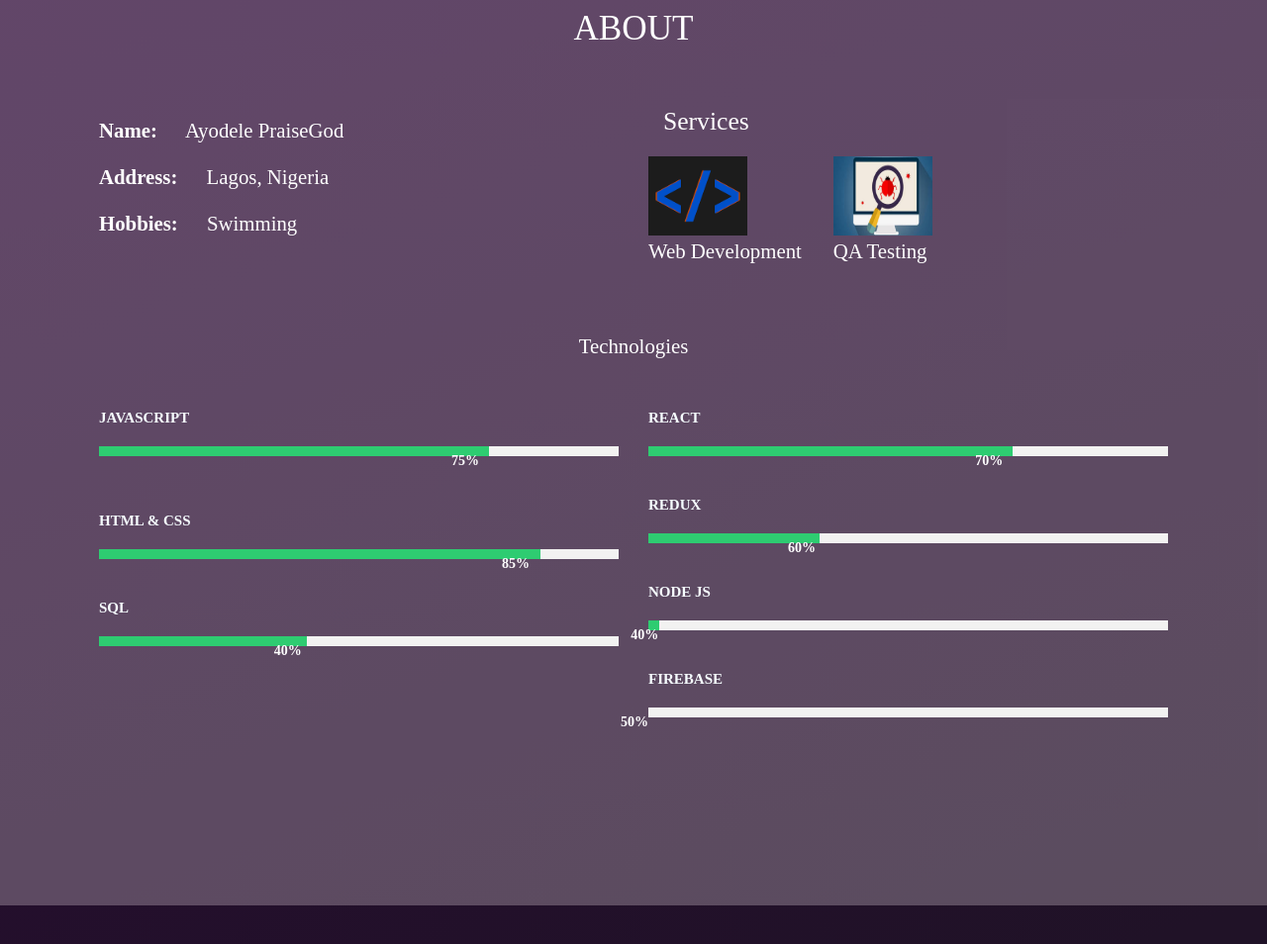
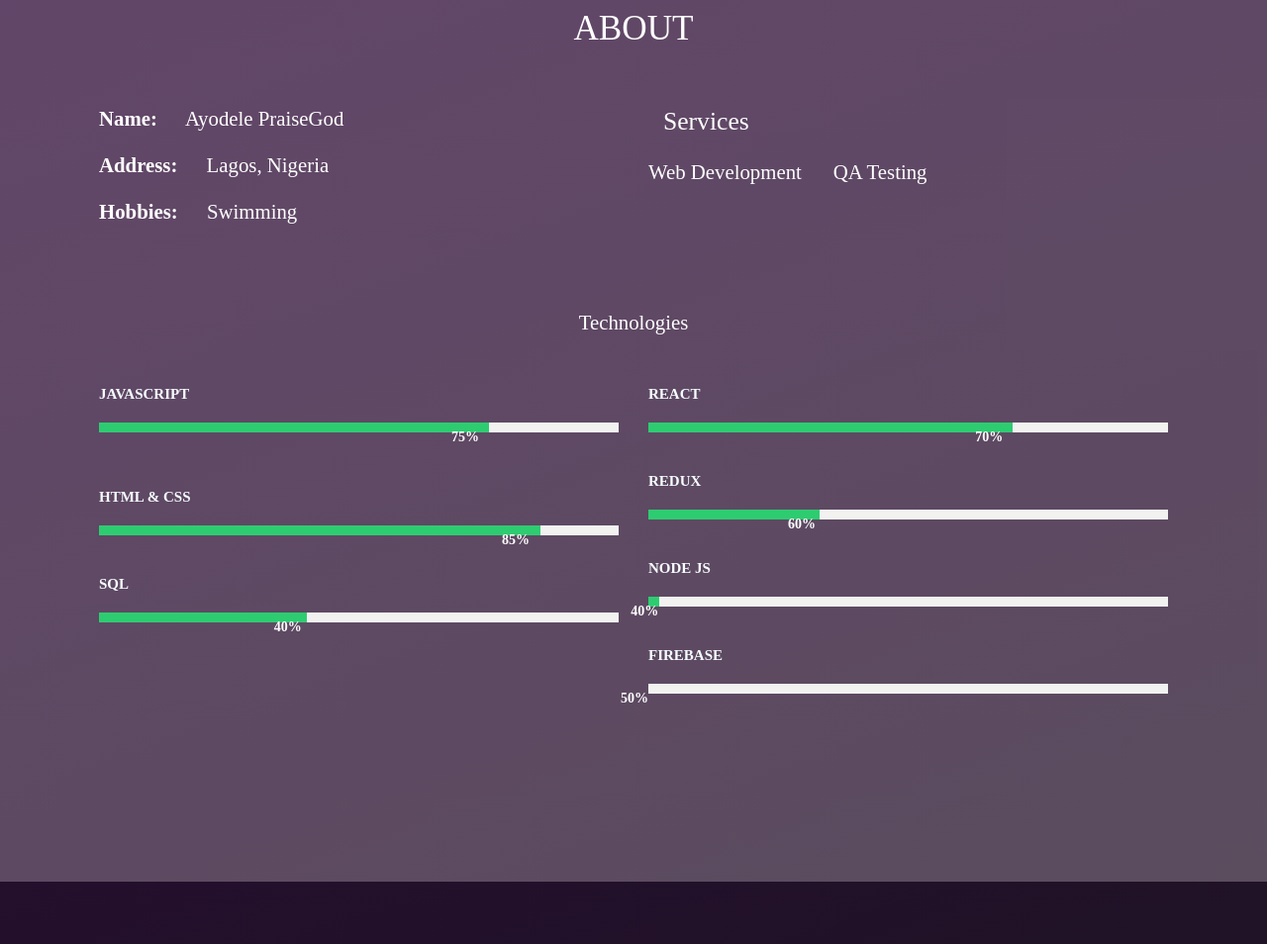
Before and after one commit to praizerema/praizerema.aboutme.github.io, a plain HTML site: page index.html in a window 1280 px wide. Shown: the part 917-1871 px from the top of the page at 99% size. Drawn offline with nearby package versions, Linux system fonts and the light colour scheme; animation ran at ten frames a second; a web font is replaced by a local one.

Commit message:
removed some images

```diff
--- a/index.html
+++ b/index.html
@@ -260,11 +260,15 @@
                         <div class="font-25 mb-3 col-12">Services</div>
 
                             <div> <div class="pr-3">
-                                <div><img src="/img/codeblue.png" alt="" class="" width="100" height="80"></div><div>Web Development</div> </div>
+                                <div>
+                                    <!-- <img src="/img/codeblue.png" alt="" class="" width="100" height="80"> -->
+                                </div><div>Web Development</div> </div>
 
                             </div>
                             <div> <div class="pl-3">
-                                <div><img src="/img/bugfinder.jpeg" alt="" width="100" height="80"></div><div>QA Testing</div> </div>
+                                <div>
+                                    <!-- <img src="/img/bugfinder.jpeg" alt="" width="100" height="80"> -->
+                                </div><div>QA Testing</div> </div>
 
                             </div>
                         </div>
```
